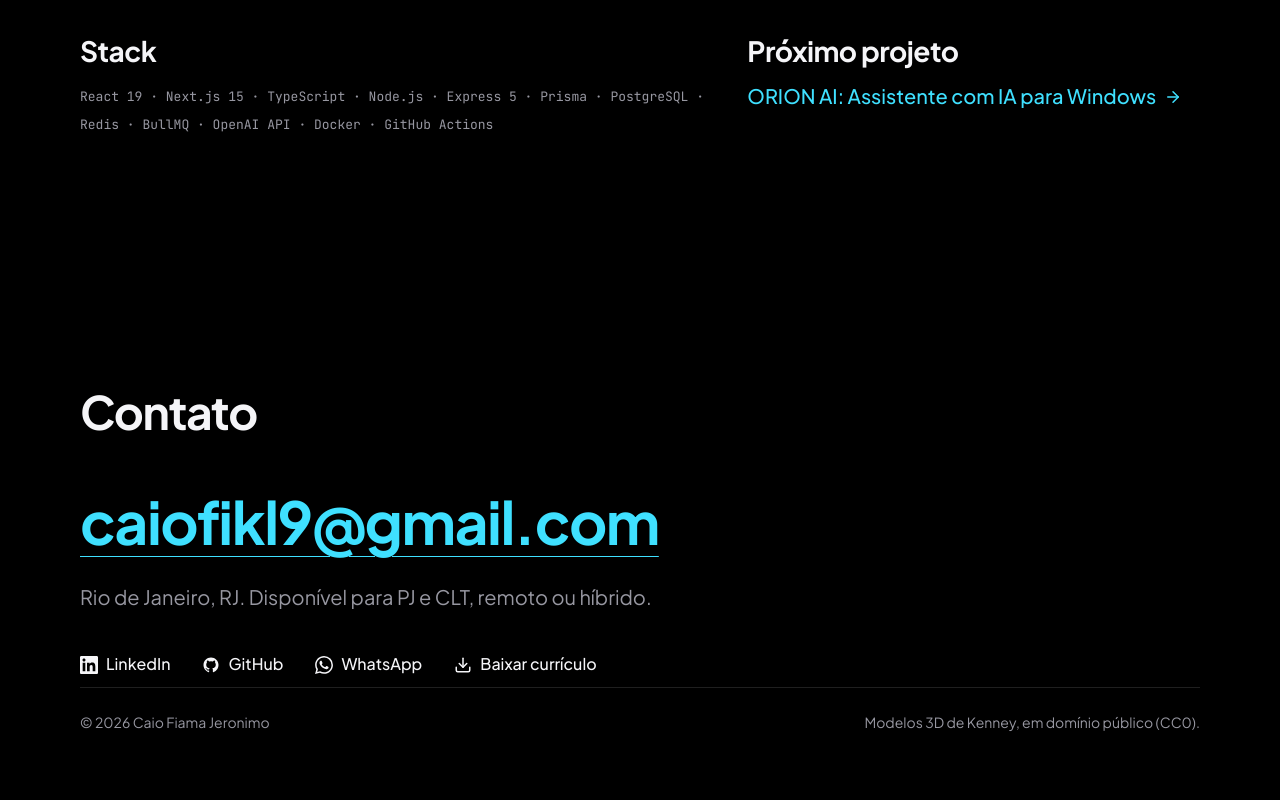
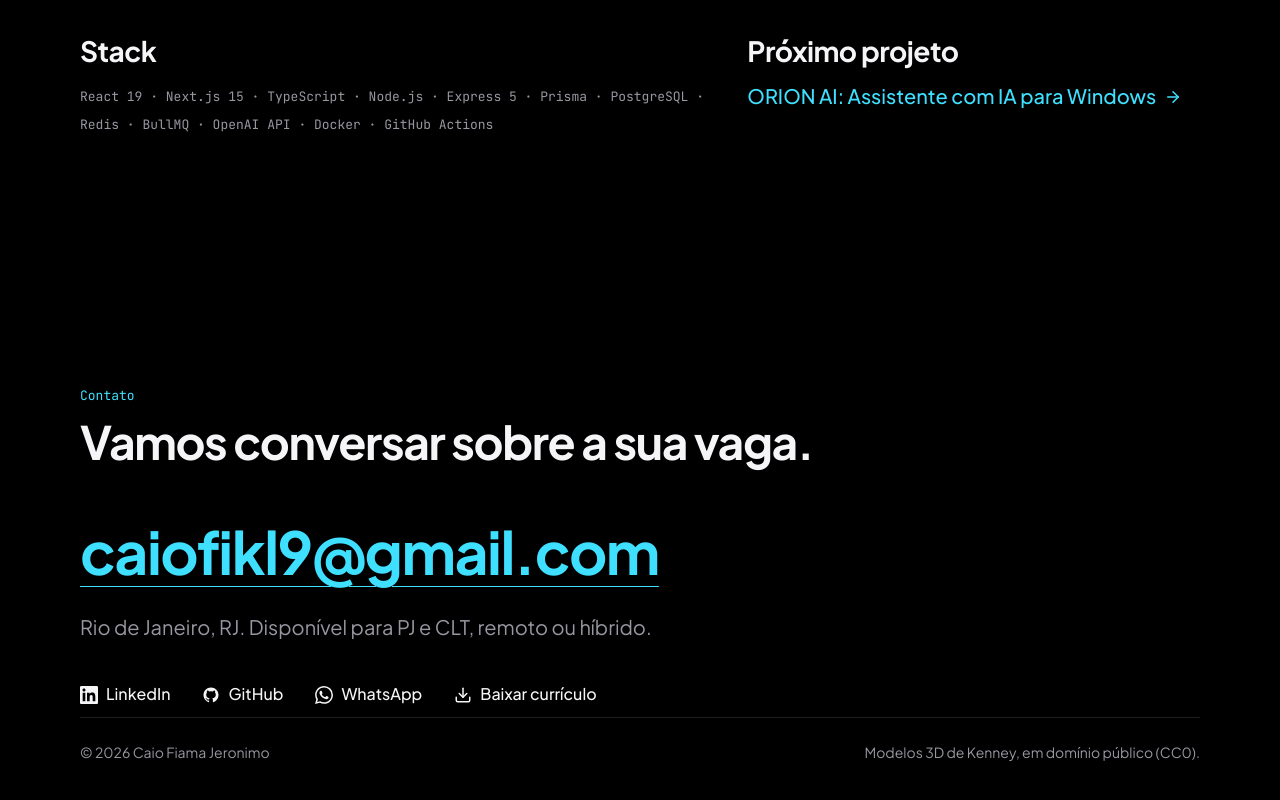
Before and after one commit to Caiofiama/portfolio, a Next.js app: page /projetos/iconica in a window 1280 px wide. Shown: the part 2079-2879 px from the top of the page. Built offline with nearby package versions, Linux system fonts and the light colour scheme; no server answers.

Commit message:
feat: títulos de seção com gancho
Cada seção ganha um rótulo curto e um título que puxa a leitura,
tirado de fatos que o site já mostra.

Co-Authored-By: Claude Opus 5.5 <noreply@anthropic.com>

```diff
--- a/components/site/Career.tsx
+++ b/components/site/Career.tsx
@@ -1,11 +1,12 @@
 import { experienceFacts, jobs, stackGroups } from "@/content/career";
+import SectionTitle from "@/components/site/SectionTitle";
 
 export function Experience() {
   return (
     <section id="experiencia" className="section">
       <div className="wrap grid gap-x-6 gap-y-10 lg:grid-cols-12">
         <div className="lg:col-span-5">
-          <h2 className="h2">Experiência</h2>
+          <SectionTitle label="Experiência" title="De marketplace global a produto próprio." />
           <dl className="mt-8 grid grid-cols-2 gap-6 lg:sticky lg:top-28 lg:mt-12 lg:grid-cols-1 lg:gap-10">
             {experienceFacts.map((fact) => (
               <div key={fact.value}>
@@ -41,7 +42,7 @@ export function Stack() {
   return (
     <section id="stack" className="section">
       <div className="wrap">
-        <h2 className="h2">Stack por área</h2>
+        <SectionTitle label="Stack por área" title="Do PostgreSQL ao modelo de IA." />
         <ul className="mt-10 border-t border-line lg:mt-14">
           {stackGroups.map((group) => (
             <li key={group.area} className="row">
--- a/components/site/Closing.tsx
+++ b/components/site/Closing.tsx
@@ -3,6 +3,7 @@ import GithubIcon from "@/components/icons/GithubIcon";
 import LinkedinIcon from "@/components/icons/LinkedinIcon";
 import WhatsappIcon from "@/components/icons/WhatsappIcon";
 import { person } from "@/content/site";
+import SectionTitle from "@/components/site/SectionTitle";
 
 // The contact block and the footer are one closing section.
 export default function Closing() {
@@ -10,7 +11,7 @@ export default function Closing() {
   return (
     <footer id="contato" className="closing section flex flex-col">
       <div className="wrap flex flex-1 flex-col">
-        <h2 className="h2">Contato</h2>
+        <SectionTitle label="Contato" title="Vamos conversar sobre a sua vaga." />
         <a
           className="mt-8 inline-flex min-h-[44px] w-fit items-center break-all text-[clamp(24px,4.6vw,64px)] font-bold leading-tight tracking-tight text-accent underline decoration-1 underline-offset-[0.18em] lg:mt-12"
           href={`mailto:${person.email}`}
--- a/components/site/FeaturedCards.tsx
+++ b/components/site/FeaturedCards.tsx
@@ -2,13 +2,14 @@ import Link from "next/link";
 import { ArrowRight } from "lucide-react";
 import ProjectVisual from "@/components/site/ProjectVisual";
 import { featuredProjects } from "@/content/projects";
+import SectionTitle from "@/components/site/SectionTitle";
 
 // The four featured projects. Each card is one link to the project's own page.
 export default function FeaturedCards() {
   return (
     <section id="projetos" className="section">
       <div className="wrap">
-        <h2 className="h2">Projetos em destaque</h2>
+        <SectionTitle label="Projetos em destaque" title="Um SaaS no ar, um app em beta e dois códigos abertos." />
         <ul className="mt-10 grid gap-6 md:grid-cols-2 lg:mt-14">
           {featuredProjects.map((project) => (
             <li key={project.slug} className="flex min-w-0">
--- a/components/site/OtherProjects.tsx
+++ b/components/site/OtherProjects.tsx
@@ -1,13 +1,14 @@
 import { ArrowUpRight } from "lucide-react";
 import GithubIcon from "@/components/icons/GithubIcon";
 import { otherProjects } from "@/content/projects";
+import SectionTitle from "@/components/site/SectionTitle";
 
 // Smaller projects, as a compact list of rows: what each one is, its stack and where to open it.
 export default function OtherProjects() {
   return (
     <section id="outros-projetos" className="section">
       <div className="wrap">
-        <h2 className="h2">Outros projetos</h2>
+        <SectionTitle label="Outros projetos" title="Projetos menores, todos com demo e código." />
         <ul className="mt-10 border-t border-line lg:mt-14">
           {otherProjects.map((project) => (
             <li key={project.name} className="row">
--- /dev/null
+++ b/components/site/SectionTitle.tsx
@@ -0,0 +1,11 @@
+// A section heading: a short label for scanning, then a title that gives a reason to keep reading.
+export default function SectionTitle({ label, title }: { label: string; title: string }) {
+  return (
+    <hgroup>
+      <p className="label text-accent">{label}</p>
+      <h2 className="h2 mt-3 max-w-[16em] text-balance">
+        {title}
+      </h2>
+    </hgroup>
+  );
+}
```
